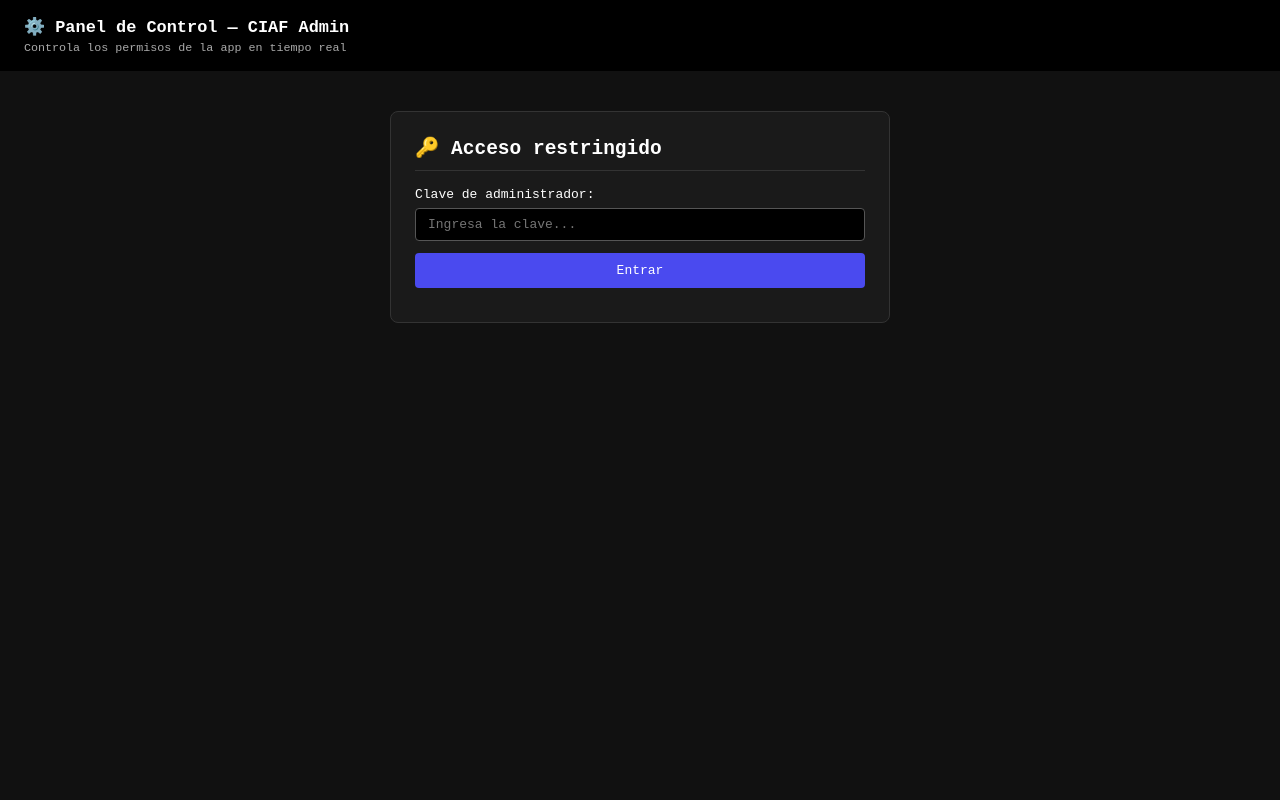
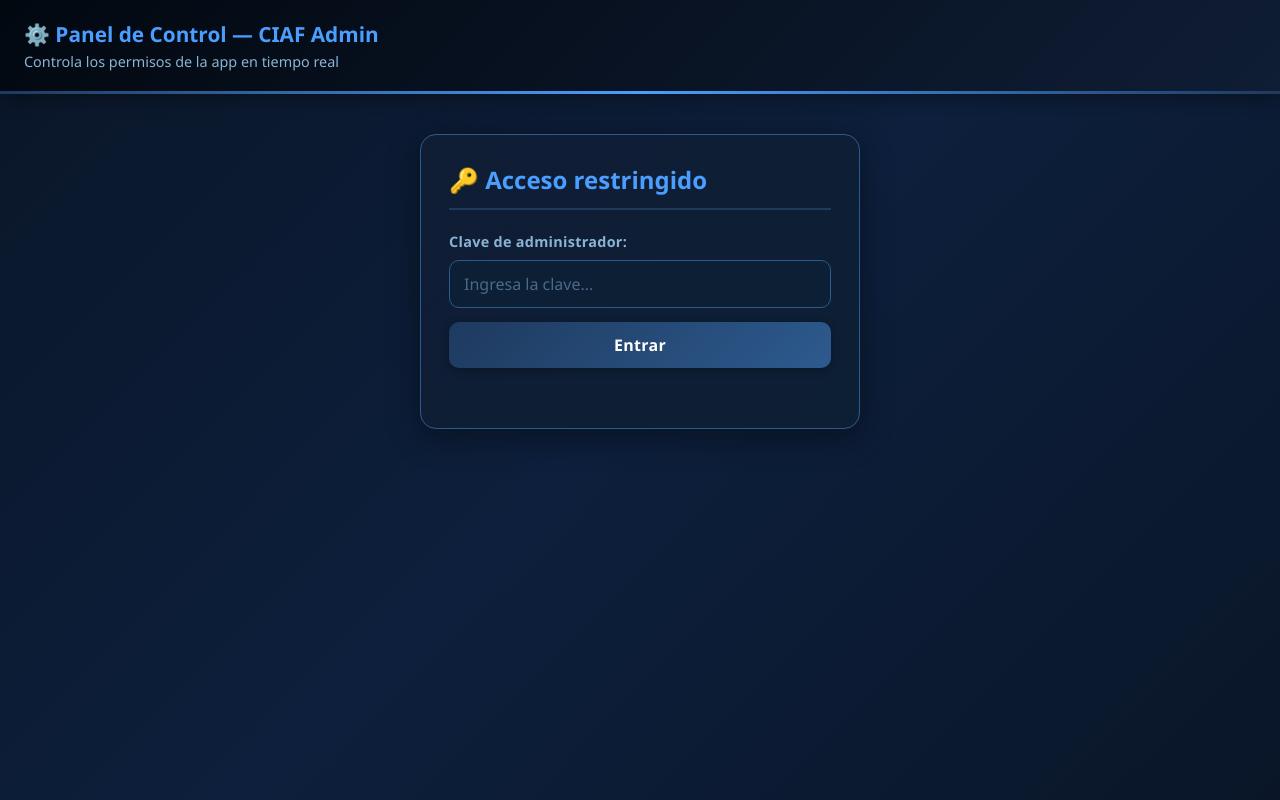
Before and after one commit to vhhurtado02-gif/Proyecto-Fundamentos-de-Desarrollo-y-Servicios-WEB, a website: page front/admin.html in a window 1280 px wide. Drawn offline with Linux system fonts and the light colour scheme.

Commit message:
Revamp admin panel styles and structure

```diff
--- a/front/admin.html
+++ b/front/admin.html
@@ -5,28 +5,101 @@
   <meta name="viewport" content="width=device-width, initial-scale=1.0" />
   <title>Panel de Control | CIAF Admin</title>
   <style>
-    body { font-family: monospace; background: #111; color: #fff; margin: 0; padding: 0; }
-    #cabecera { background: #000; padding: 16px 24px; }
-    #cabecera h1 { margin: 0; font-size: 1.3em; color: #fff; }
-    #cabecera p { margin: 4px 0 0; color: #aaa; font-size: .9em; }
-    #contenido { max-width: 500px; margin: 40px auto; padding: 0 20px; }
-    #loginPanel, #adminPanel { background: #1a1a1a; border: 1px solid #333; border-radius: 8px; padding: 24px; }
-    input[type=password], input[type=text] { font-family: monospace; font-size: 1em; padding: 8px 12px; width: 100%; box-sizing: border-box; background: #000; color: #fff; border: 1px solid #555; border-radius: 4px; margin-top: 6px; }
-    button { font-family: monospace; font-size: 1em; padding: 10px 24px; background: #4a4aef; color: #fff; border: none; border-radius: 4px; cursor: pointer; margin-top: 12px; width: 100%; }
-    button:hover { background: #3333cc; }
-    #mensaje { margin-top: 10px; font-weight: bold; min-height: 20px; }
-    .switch-row { display: flex; align-items: center; justify-content: space-between; margin: 20px 0; padding: 16px; background: #222; border-radius: 6px; }
-    .switch-row label { font-size: 1.1em; }
-    .switch { position: relative; display: inline-block; width: 56px; height: 28px; }
+    *, *::before, *::after { box-sizing: border-box; }
+    body {
+      font-family: 'Segoe UI', system-ui, -apple-system, sans-serif;
+      background: linear-gradient(135deg, #0a1628 0%, #0d1f3c 50%, #0a1628 100%);
+      color: #e0e6f0;
+      margin: 0;
+      padding: 0;
+      min-height: 100vh;
+    }
+    #cabecera {
+      background: linear-gradient(135deg, #020810 0%, #0f1d35 100%);
+      padding: 20px 24px;
+      border-bottom: 3px solid;
+      border-image: linear-gradient(90deg, #1e3a5f, #4a9eff, #1e3a5f) 1;
+      box-shadow: 0 4px 20px rgba(0,0,0,0.4);
+    }
+    #cabecera h1 { margin: 0; font-size: 1.3em; color: #4a9eff; font-weight: 700; }
+    #cabecera p { margin: 4px 0 0; color: #8ab4d4; font-size: 0.9em; }
+    #contenido { max-width: 480px; margin: 40px auto; padding: 0 20px; }
+    #loginPanel, #adminPanel {
+      background: linear-gradient(135deg, #0f1d35, #0d1f35);
+      border: 1px solid #2d5a8e;
+      border-radius: 16px;
+      padding: 28px;
+      box-shadow: 0 8px 32px rgba(0,0,0,0.4);
+    }
+    input[type=password], input[type=text] {
+      font-family: inherit;
+      font-size: 1em;
+      padding: 12px 14px;
+      width: 100%;
+      box-sizing: border-box;
+      background: #0d1f35;
+      color: #e0e6f0;
+      border: 1px solid #2d5a8e;
+      border-radius: 10px;
+      margin-top: 8px;
+      outline: none;
+      transition: all 0.3s;
+    }
+    input[type=password]:focus, input[type=text]:focus {
+      border-color: #4a9eff;
+      box-shadow: 0 0 0 3px rgba(74,158,255,0.2);
+      background: #112240;
+    }
+    input[type=password]::placeholder { color: #4a6a8a; }
+    label { color: #8ab4d4; font-weight: 600; font-size: 0.9em; letter-spacing: 0.3px; }
+    button {
+      font-family: inherit;
+      font-size: 1em;
+      font-weight: 600;
+      padding: 12px 24px;
+      background: linear-gradient(135deg, #1e3a5f, #2d5a8e);
+      color: #fff;
+      border: none;
+      border-radius: 10px;
+      cursor: pointer;
+      margin-top: 14px;
+      width: 100%;
+      transition: all 0.3s cubic-bezier(0.4, 0, 0.2, 1);
+      box-shadow: 0 2px 8px rgba(0,0,0,0.3);
+      letter-spacing: 0.3px;
+    }
+    button:hover { background: linear-gradient(135deg, #2d5a8e, #3d7abe); transform: translateY(-2px); box-shadow: 0 6px 16px rgba(0,0,0,0.4); }
+    button:active { transform: translateY(0); }
+    .switch-row {
+      display: flex;
+      align-items: center;
+      justify-content: space-between;
+      margin: 16px 0;
+      padding: 16px;
+      background: rgba(13,31,53,0.6);
+      border-radius: 12px;
+      border: 1px solid #1e3a5f;
+      transition: all 0.3s;
+    }
+    .switch-row:hover { border-color: #2d5a8e; background: rgba(13,31,53,0.8); }
+    .switch-row label { font-size: 1em; color: #e0e6f0; }
+    .switch { position: relative; display: inline-block; width: 52px; height: 28px; flex-shrink: 0; }
     .switch input { opacity: 0; width: 0; height: 0; }
-    .slider { position: absolute; cursor: pointer; top: 0; left: 0; right: 0; bottom: 0; background: #555; border-radius: 28px; transition: .3s; }
-    .slider:before { position: absolute; content: ""; height: 20px; width: 20px; left: 4px; bottom: 4px; background: #fff; border-radius: 50%; transition: .3s; }
-    input:checked + .slider { background: #4a4aef; }
-    input:checked + .slider:before { transform: translateX(28px); }
-    .estado { font-size: .85em; color: #aaa; margin-top: 4px; }
-    h2 { margin-top: 0; color: #fff; border-bottom: 1px solid #333; padding-bottom: 10px; }
-    #btnGuardar { background: #05a305; }
-    #btnGuardar:hover { background: #038003; }
+    .slider {
+      position: absolute; cursor: pointer; top: 0; left: 0; right: 0; bottom: 0;
+      background: #3a3a3a; border-radius: 28px; transition: 0.3s;
+    }
+    .slider:before {
+      position: absolute; content: ""; height: 22px; width: 22px; left: 3px; bottom: 3px;
+      background: #fff; border-radius: 50%; transition: 0.3s;
+      box-shadow: 0 2px 4px rgba(0,0,0,0.3);
+    }
+    input:checked + .slider { background: linear-gradient(135deg, #4a9eff, #2d5a8e); }
+    input:checked + .slider:before { transform: translateX(24px); }
+    .estado { font-size: 0.85em; color: #8ab4d4; margin-top: 4px; }
+    h2 { margin-top: 0; color: #4a9eff; border-bottom: 2px solid #1e3a5f; padding-bottom: 12px; font-weight: 600; }
+    #mensajeLogin { color: #ff4444; margin-top: 12px; font-weight: 600; min-height: 20px; }
+    #mensajeAdmin { color: #10a04e; margin-top: 12px; text-align: center; font-weight: 600; min-height: 20px; }
   </style>
 </head>
 <body>
@@ -42,7 +115,7 @@
       <label>Clave de administrador:</label>
       <input type="password" id="inputClave" placeholder="Ingresa la clave..." />
       <button onclick="iniciarSesion()">Entrar</button>
-      <div id="mensajeLogin" style="color:#ff4444;margin-top:10px;"></div>
+      <div id="mensajeLogin"></div>
     </div>
 
     <!-- Panel admin (oculto hasta login) -->
@@ -81,7 +154,7 @@
         </label>
       </div>
 
-      <div id="mensajeAdmin" style="color:#05f305;margin-top:10px;text-align:center;"></div>
+      <div id="mensajeAdmin"></div>
     </div>
 
   </div>
@@ -135,6 +208,7 @@
       const datos = await r.json();
       const msg = document.getElementById("mensajeAdmin");
       msg.textContent = datos.ok ? "✅ Guardado." : "❌ Error al guardar.";
+      msg.style.color = datos.ok ? "#10a04e" : "#ff4444";
       setTimeout(() => msg.textContent = "", 2000);
     }
 
```
